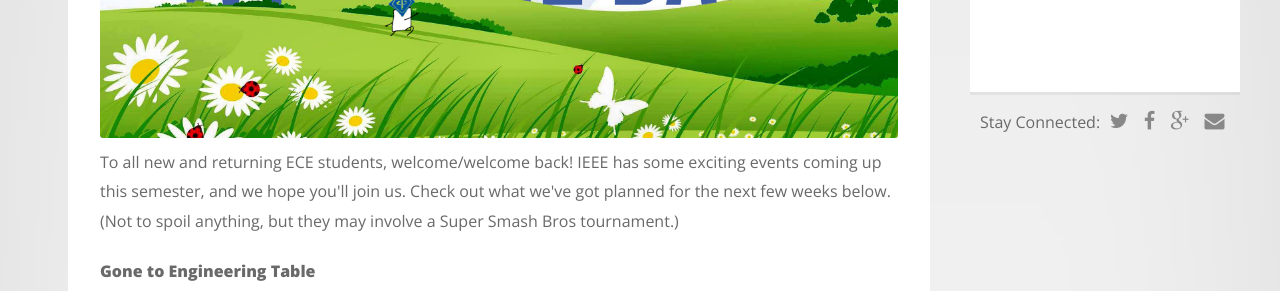
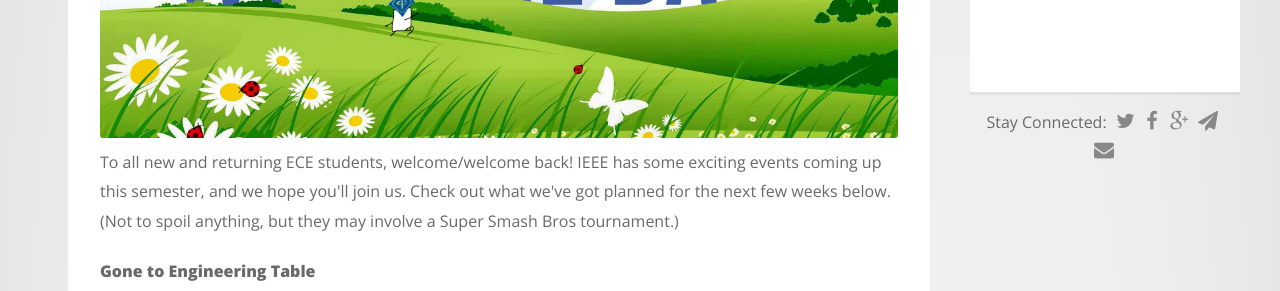
Before and after one commit to ieee-ut/ieee-ut.github.io, a Jekyll site: the page built from index.html, in a window 1280 px wide. Shown: the part 441-732 px from the top of the page. Built offline with Jekyll 4.4.1, drawn with Linux system fonts in a browser that asks for light colours; Markdown is read by kramdown in place of the engine named in the settings; the list of posts is cut into pages by our own code; comment, search, counter and statistics services are not loaded.

Commit message:
Mailing list icon, new g+ link

```diff
--- a/_layouts/default.html
+++ b/_layouts/default.html
@@ -110,9 +110,10 @@
 								<ul>
 									<li>Stay Connected: </li>
 									<li><a href="https://twitter.com/ieeeut" class="fa fa-twitter solo"><span>Twitter</span></a></li>
-									<li><a href="https://www.facebook.com/groups/15813130939/" class="fa fa-facebook solo"><span>Facebook</span></a></li>
-									<li><a href="https://plus.google.com/u/0/b/114028258647414417408/114028258647414417408/about" class="fa fa-google-plus solo"><span>Google+</span></a></li>
-									<li><a href="mailto:ieee@ieeeut.org" class="fa fa-envelope solo"><span>Mail</span></a></li>
+									<li><a href="https://www.facebook.com/groups/15813130939/" class="fa fa-facebook solo" style="margin-left:-4px"><span>Facebook</span></a></li>
+									<li><a href="https://www.google.com/+IeeeutOrg" class="fa fa-google-plus solo" style="margin-left:-3px"><span>Google+</span></a></li>
+									<li><a href="https://utlists.utexas.edu/sympa/subscribe/ieee-actives" class="fa fa-paper-plane solo" style="margin-left:-6px"><span>Mailing List</span></a></li>
+									<li><a href="mailto:ieee@ieeeut.org" class="fa fa-envelope solo" style="margin-left:-2px"><span>Mail</span></a></li>
 								</ul>
 							</div>
 
@@ -120,7 +121,8 @@
 								<ul>
 									<li><a href="https://twitter.com/ieeeut" class="fa fa-twitter solo"><span>Twitter</span></a></li>
 									<li><a href="https://www.facebook.com/groups/15813130939/" class="fa fa-facebook solo"><span>Facebook</span></a></li>
-									<li><a href="https://plus.google.com/u/0/b/114028258647414417408/114028258647414417408/about" class="fa fa-google-plus solo"><span>Google+</span></a></li>
+									<li><a href="https://www.google.com/+IeeeutOrg" class="fa fa-google-plus solo"><span>Google+</span></a></li>
+									<li><a href="https://utlists.utexas.edu/sympa/subscribe/ieee-actives" class="fa fa-paper-plane solo"><span>Mailing List</span></a></li>
 									<li><a href="mailto:ieee@ieeeut.org" class="fa fa-envelope solo"><span>Mail</span></a></li>
 								</ul>
 							</div>
```
